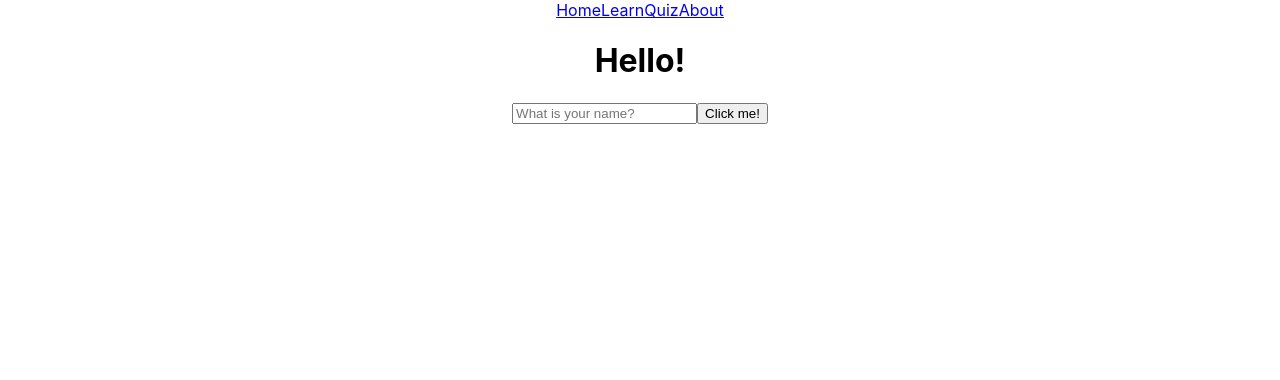
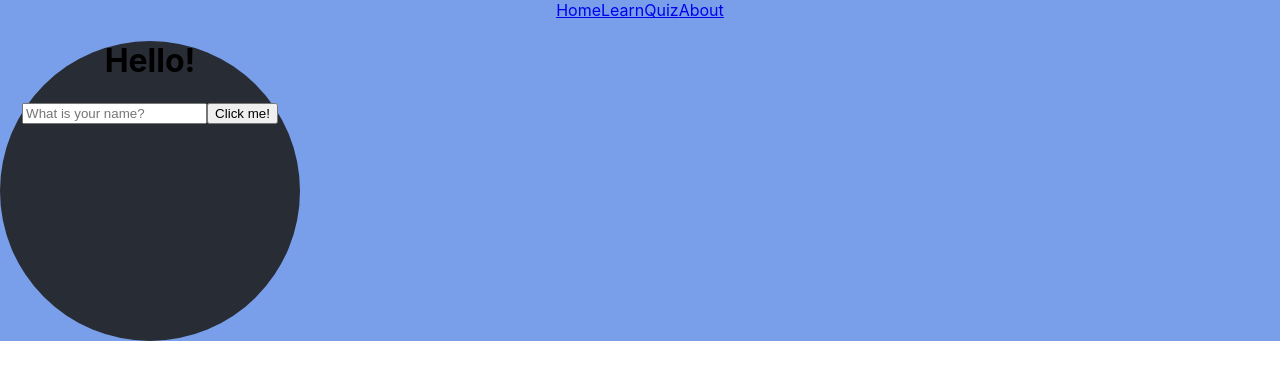
Before and after one commit to rosiegracejones/all-about-colours, a React (Create React App) app: page / in a window 1280 px wide. Shown: the top 380 px of the page. Built offline with nearby package versions, Linux system fonts and the light colour scheme.

Commit message:
div added to homepage

```diff
--- a/src/Components/App/App.css
+++ b/src/Components/App/App.css
@@ -1,38 +1,11 @@
 .App {
   text-align: center;
+  background-color: #799fea;
 }
 
-.App-logo {
-  height: 40vmin;
-  pointer-events: none;
+.circle-div {
+  border-radius: 50%;
+  width: 300px;
+  height: 300px;
+  background-color: #282c34;
 }
-
-@media (prefers-reduced-motion: no-preference) {
-  .App-logo {
-    animation: App-logo-spin infinite 20s linear;
-  }
-}
-
-.App-header {
-  background-color: #282c34;
-  min-height: 100vh;
-  display: flex;
-  flex-direction: column;
-  align-items: center;
-  justify-content: center;
-  font-size: calc(10px + 2vmin);
-  color: white;
-}
-
-.App-link {
-  color: #61dafb;
-}
-
-@keyframes App-logo-spin {
-  from {
-    transform: rotate(0deg);
-  }
-  to {
-    transform: rotate(360deg);
-  }
-}
--- a/src/Components/App/App.js
+++ b/src/Components/App/App.js
@@ -12,13 +12,14 @@ function App() {
     <BrowserRouter>
       <div className="App">
         <Navbar />
+        <div className="circle-div">
         <Routes>
           <Route exact path="/" element={<Homepage />} />
           <Route path="/about" element={<AboutPage />} />
           <Route path="/learn" element={<LearnPage />} />
           <Route path="/quiz" element={<QuizPage />} />
         </Routes>
-      </div>
+      </div></div>
     </BrowserRouter>
   );
 }
--- /dev/null
+++ b/src/Components/NameInput/NameInput.css
@@ -0,0 +1,3 @@
+.NameInput {
+    background-color: aqua;
+}
--- a/src/Components/NameInput/NameInput.js
+++ b/src/Components/NameInput/NameInput.js
@@ -1,5 +1,6 @@
 import React, { useState } from "react";
 import Button from "../Button/Button";
+import "./NameInput.css";
 
 
 function NameInput ( {setName, setVisibility } ) {
--- /dev/null
+++ b/src/Pages/Homepage.css
@@ -0,0 +1,4 @@
+.Homepage {
+  background-color: #f7b1e9;
+
+}
--- a/src/Pages/Homepage.js
+++ b/src/Pages/Homepage.js
@@ -1,6 +1,7 @@
 import NameInput from "../Components/NameInput/NameInput";
 import WelcomeDisplay from "../Components/WelcomeDisplay/WelcomeDisplay";
 import { useState } from "react";
+import "./Homepage.css";
 
 function Homepage() {
 
```
